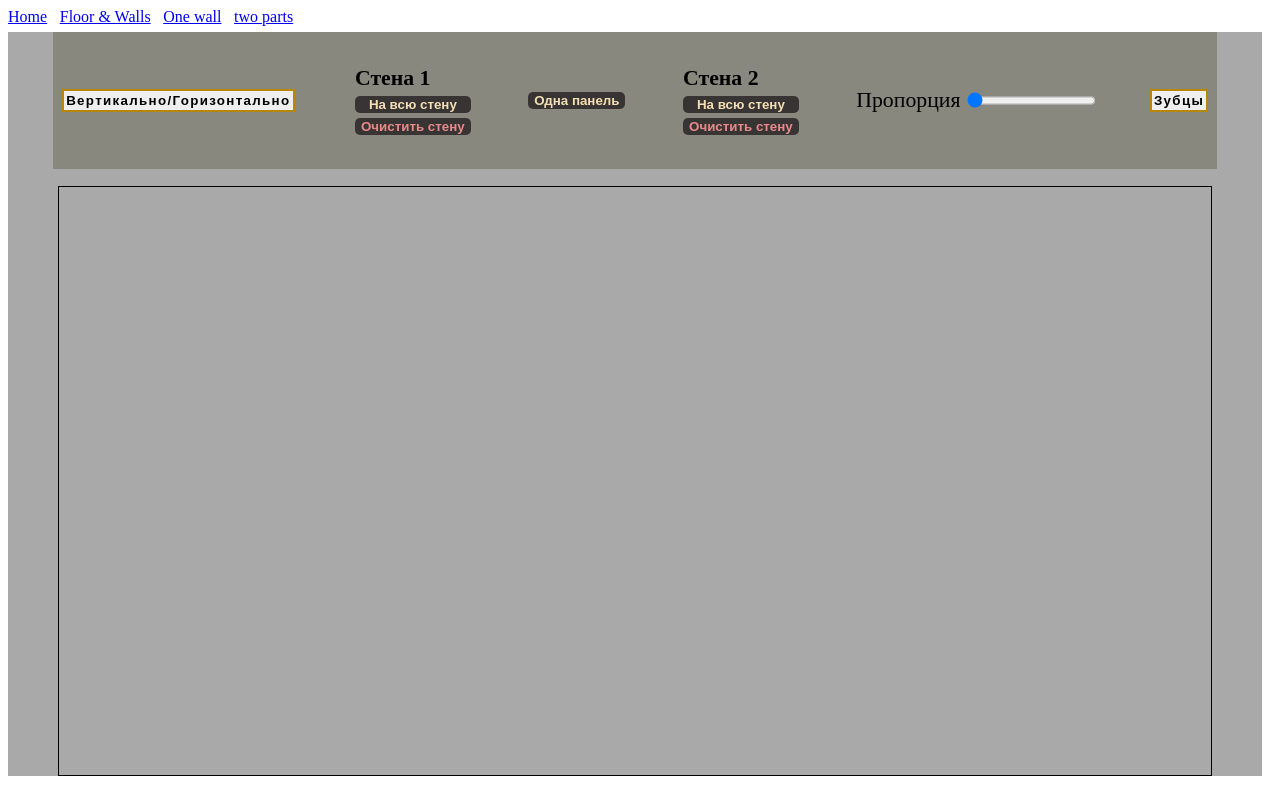
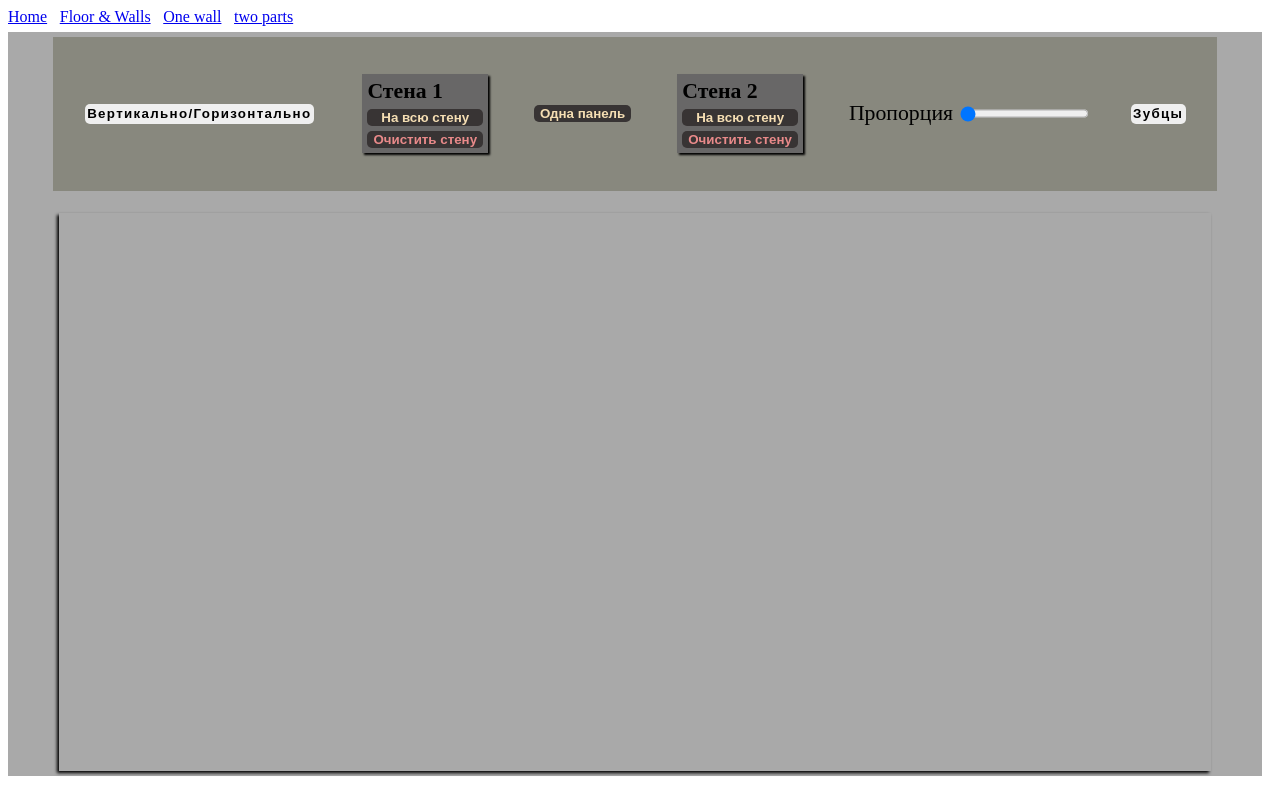
Before and after one commit to Corpus77/sv-kit-3dpanel-floor, a SvelteKit app: page /twoparts in a window 1280 px wide. Built offline with nearby package versions, Linux system fonts and the light colour scheme.

Commit message:
twoparts and others corrected

```diff
--- a/src/lib/components/Buttonall.svelte
+++ b/src/lib/components/Buttonall.svelte
@@ -23,6 +23,7 @@
     background-color: rgb(56, 52, 52);
     border-radius: 5px;
     border: none;
+    cursor: pointer;
   }
   .non-activeapp {
     color: wheat;
--- a/src/lib/components/Buttonclear.svelte
+++ b/src/lib/components/Buttonclear.svelte
@@ -23,6 +23,7 @@
     background-color: rgb(56, 52, 52);
     border-radius: 5px;
     border: none;
+    cursor: pointer;
   }
   @media only screen and (max-device-width: 480px) {
     button {
--- a/src/lib/components/Buttonone.svelte
+++ b/src/lib/components/Buttonone.svelte
@@ -23,6 +23,7 @@
     background-color: rgb(56, 52, 52);
     border-radius: 5px;
     border: none;
+    cursor: pointer;
   }
   .non-activeapp {
     color: wheat;
--- a/src/routes/onewall/+page.svelte
+++ b/src/routes/onewall/+page.svelte
@@ -47,7 +47,10 @@
 			walls().forEach((item) => {
 				item.onclick = function (e) {
 					url = urlWall + event.detail;
-					e.target.style.backgroundImage = `url(${url})`;
+					if(e.target.classList.contains('panel')) {
+						e.target.style.backgroundImage = `url(${url})`;
+					}
+
 				};
 			});
 		}
--- a/src/routes/twoparts/+page.svelte
+++ b/src/routes/twoparts/+page.svelte
@@ -1,4 +1,5 @@
 <script>
+
 	import Modal from '$lib/components/Modal.svelte';
 	import { walls, allPanels, panel, panelSize, wall_1Ret } from '$lib/logic/retSurfaces.js';
 
@@ -7,6 +8,7 @@
 	import Buttonone from '$lib/components/Buttonone.svelte';
 	import Buttonclear from '$lib/components/Buttonclear.svelte';
 	import { initWallPanelAdd, styleCommonPanels, removePanels } from '$lib/logic/functions';
+
 
 	//----------------------------------------
 	let modalVisible = false;
@@ -21,7 +23,7 @@
 	let wall_1_panels;
 	let wall_2_panels;
 	//----------------------------------
-	let proportionValue = 50;
+	let proportionValue = '50';
 
 	//__________________________________________
 	function wallSeperateVars() {
@@ -43,7 +45,10 @@
 			walls().forEach((item) => {
 				item.onclick = function (e) {
 					url = urlWall + event.detail;
-					e.target.style.backgroundImage = `url(${url})`;
+					if(e.target.classList.contains('panel')) {
+						e.target.style.backgroundImage = `url(${url})`;
+					}
+
 				};
 			});
 		}
@@ -101,17 +106,22 @@
 		return document.querySelectorAll('.brick');
 	}
 	//--------------------------------------------
+	function contWallRet() {
+		return document.querySelectorAll('.container-wall')
+	}
+	//--------------------------------------------
 	onMount(() => {
 		// remove classes to toggle
 		teeth_blockRet().classList.remove('teeth_active');
 		walls().forEach((item) => {
 			item.classList.remove('wall_horizontal')
 		})
-		document.querySelector('.container-wall').classList.remove('horizontal');
+
+		contWallRet()[0].classList.remove('horizontal');
 		//-----------------------------------------
 		document.querySelector('.orientation').onclick = () => {
 			horizontalFlag = !horizontalFlag;
-			document.querySelector('.container-wall').classList.toggle('horizontal');
+			contWallRet()[0].classList.toggle('horizontal');
 			walls().forEach((item) => {
 			item.classList.toggle('wall_horizontal')
 		});
@@ -126,10 +136,18 @@
 		//----- separate array panels of 2 walls, after init.
 		wallSeperateVars();
 		window.onresize = function () {
-			allPanels().forEach((item) => {
+			if(!horizontalFlag) {
+				allPanels().forEach((item) => {
 				item.style.width = panelSize(walls()) + 'px';
 				item.style.height = panelSize(walls()) + 'px';
 			});
+			} else {
+				allPanels().forEach((item) => {
+				item.style.width = panelSize(contWallRet()) + 'px';
+				item.style.height = panelSize(contWallRet()) + 'px';
+			});
+			}
+
 		};
 	});
 </script>
@@ -195,10 +213,16 @@
 			<input
 				type="range"
 				class="proportion"
-				min="50"
-				max="100"
+				min= '50'
+				max= '100'
 				bind:value={proportionValue}
-				on:input={(wall_1Ret().style.minWidth = proportionValue + '%')}
+				on:input={function() {
+					if(!horizontalFlag) {
+						wall_1Ret().style.minWidth = proportionValue + '%';
+					} else {
+						wall_1Ret().style.minHeight = proportionValue + '%'
+					}
+					;}}
 			/>
 		</div>
 
@@ -253,7 +277,7 @@
 	}
 	.header {
 		display: flex;
-		justify-content: space-between;
+		justify-content: space-around;
 		align-items: center;
 		flex-wrap: wrap;
 		width: 90vw;
@@ -267,8 +291,10 @@
 		display: flex;
 		flex-direction: column;
 		gap: 5px;
+		padding: 5px;
 		height: auto;
-
+		box-shadow: 2px 2px 2px;
+		background-color: rgb(104, 103, 103);
 		/* border: 1px solid black; */
 	}
 	p {
@@ -278,9 +304,12 @@
 	button {
 		padding: 0.2%;
 		font-weight: bolder;
+
 		letter-spacing: 0.1em;
 		margin: 0.2em;
-		border: 2px solid darkgoldenrod;
+
+		border: none;
+		border-radius: 5px;
 		cursor: pointer;
 	}
 
@@ -289,7 +318,7 @@
 		flex-direction: column;
 		justify-content: space-around;
 		align-items: center;
-		gap: 5px;
+
 		width: 98vw;
 		height: 93vh;
 		background-color: darkgrey;
@@ -300,14 +329,15 @@
 		justify-content: center;
 		align-items: center;
 		width: 90vw;
-		height: 79%;
-		border: 1px solid black;
+		height: 75%;
+		box-shadow: -2px 2px 3px;
+		/* border: 1px solid black; */
 	}
 
 	.horizontal {
 		flex-direction: column;
-		justify-content: center;
-		align-items: center;
+		/* justify-content: center;
+		align-items: center; */
 	}
 
 	.wall {
@@ -321,6 +351,8 @@
 		overflow: hidden;
 	}
 	.wall_horizontal {
+		flex-direction: row;
+
 		width: 100%;
 		height: 50%;
 	}
@@ -329,6 +361,7 @@
 		max-width: 3%;
 		height: 100%;
 		flex-shrink: 0;
+
 		/* border: 1px solid black; */
 	}
 
```
Also changed, not shown: src/routes/floorwalls/+page.svelte (+9 -3 lines).
